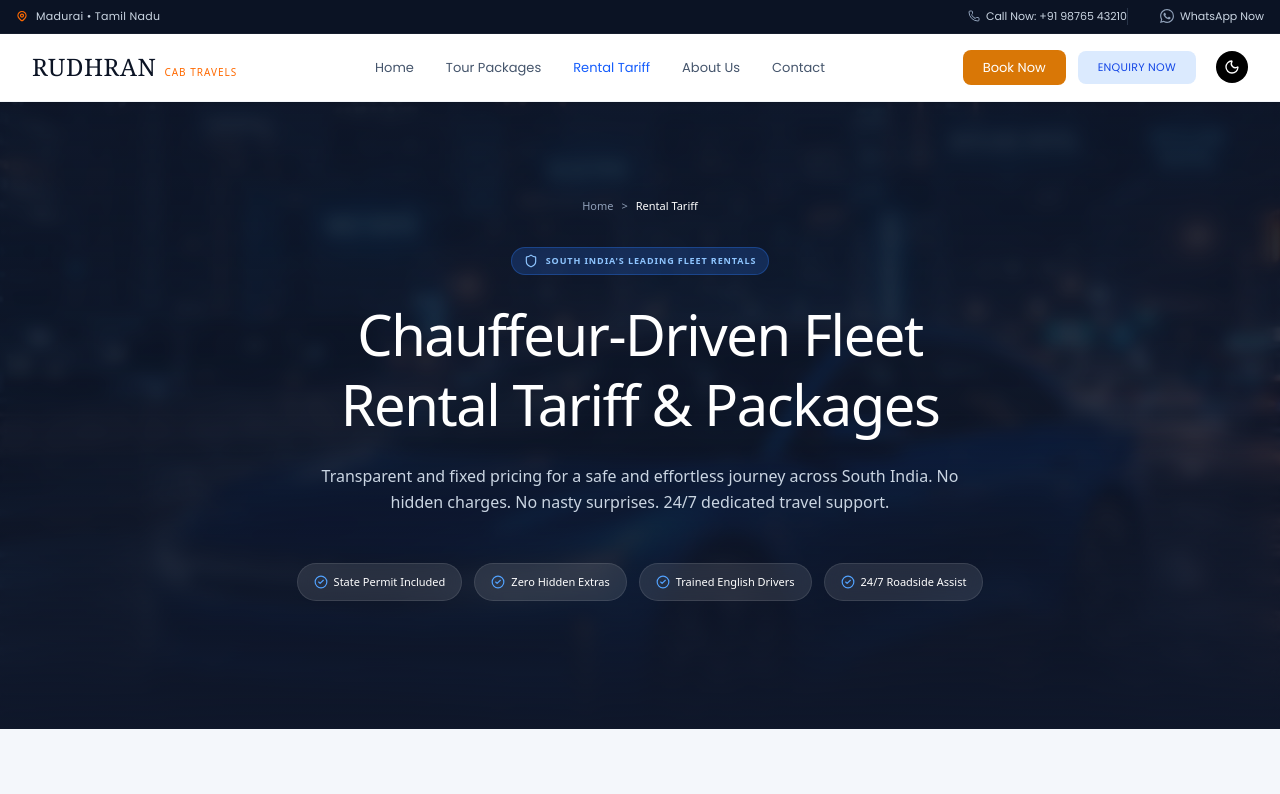
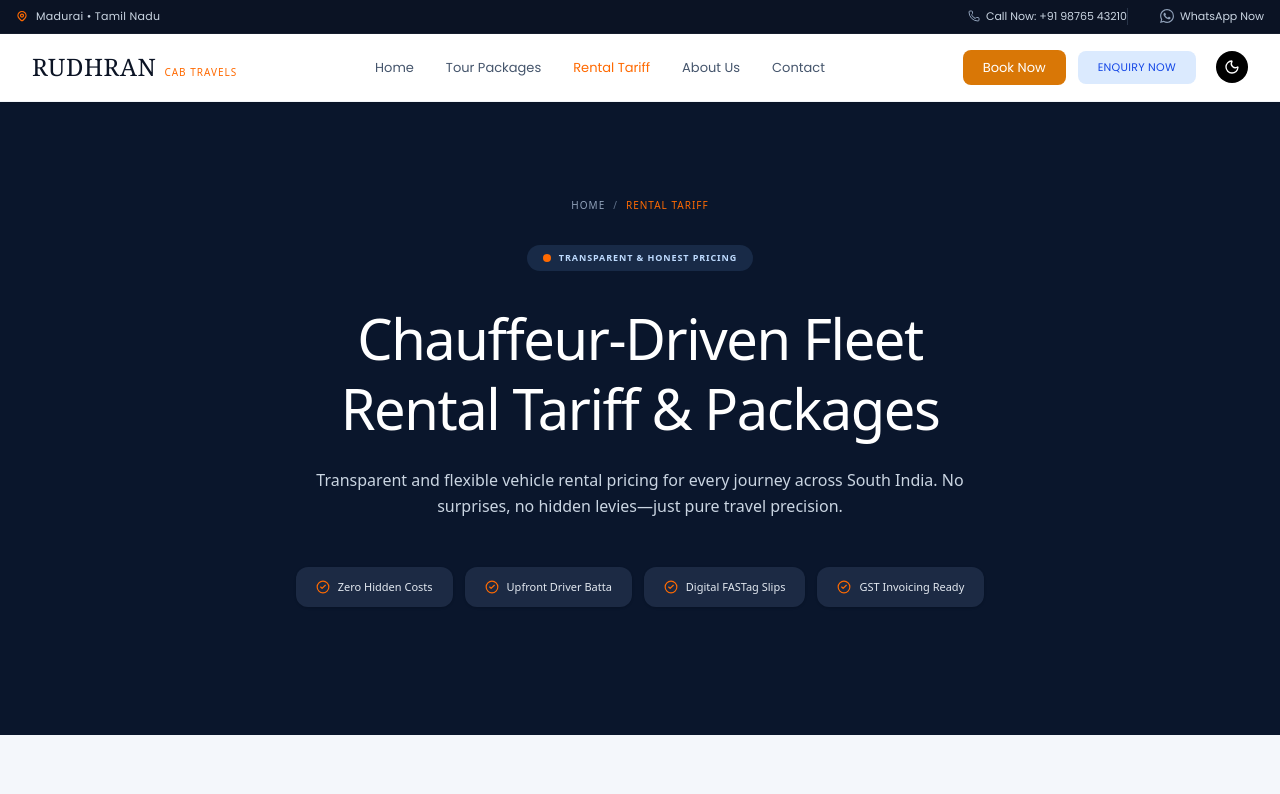
Before and after one commit to aeropeak26/Rudhran_travels, a Next.js app: page /tariff in a window 1280 px wide. Shown: the top 794 px of the page. Built offline with nearby package versions, Linux system fonts and the light colour scheme.

Commit message:
Update Tariff Hero section and Header active color

```diff
--- a/src/app/tariff/page.tsx
+++ b/src/app/tariff/page.tsx
@@ -103,30 +103,17 @@ export default function TariffPage() {
       <main className="flex-grow">
 
         {/* 1. Hero Section */}
-        <section className="relative pt-24 pb-32 overflow-hidden">
-          {/* Background Image */}
-          <div className="absolute inset-0 z-0">
-            <Image
-              src="/images/hero_car.png"
-              alt="South India Touring Fleet"
-              fill
-              className="object-cover object-center"
-              priority
-            />
-            <div className="absolute inset-0 bg-[#0f172a]/85 backdrop-blur-sm"></div>
-            <div className="absolute inset-0 bg-gradient-to-t from-[#0f172a] via-transparent to-[#0f172a]/50"></div>
-          </div>
-
+        <section className="relative pt-24 pb-32 overflow-hidden bg-[#0A162C]">
           <div className="relative z-10 max-w-7xl mx-auto px-4 sm:px-6 lg:px-8 text-center flex flex-col items-center">
 
-            <div className="flex items-center space-x-2 text-[11px] font-medium text-slate-400 mb-8">
+            <div className="flex items-center space-x-2 text-[10px] font-bold text-slate-400 mb-8 uppercase tracking-widest">
               <Link href="/" className="hover:text-white transition-colors">Home</Link>
-              <span>&gt;</span>
-              <span className="text-white font-bold">Rental Tariff</span>
+              <span className="text-slate-500">/</span>
+              <span className="text-orange-500">Rental Tariff</span>
             </div>
 
-            <div className="inline-flex items-center gap-2 px-3 py-1.5 bg-blue-500/20 text-blue-300 border border-blue-500/30 text-[9px] font-bold uppercase tracking-widest rounded-full mb-6">
-              <Shield className="w-3.5 h-3.5" /> SOUTH INDIA'S LEADING FLEET RENTALS
+            <div className="inline-flex items-center gap-2 px-4 py-1.5 bg-[#182a47] text-blue-200 text-[9px] font-bold uppercase tracking-widest rounded-full mb-8">
+              <div className="w-2 h-2 rounded-full bg-orange-500"></div> TRANSPARENT & HONEST PRICING
             </div>
 
             <h1 className="text-4xl md:text-5xl lg:text-[3.5rem] font-bold tracking-tight text-white mb-6 leading-tight max-w-4xl">
@@ -134,21 +121,21 @@ export default function TariffPage() {
             </h1>
 
             <p className="text-sm md:text-base text-slate-300 leading-relaxed mb-12 max-w-2xl">
-              Transparent and fixed pricing for a safe and effortless journey across South India. No hidden charges. No nasty surprises. 24/7 dedicated travel support.
+              Transparent and flexible vehicle rental pricing for every journey across South India. No surprises, no hidden levies—just pure travel precision.
             </p>
 
             <div className="flex flex-wrap items-center justify-center gap-3">
-              <div className="flex items-center gap-1.5 bg-white/10 hover:bg-white/20 transition-colors border border-white/10 backdrop-blur-md px-4 py-2.5 rounded-full text-white text-[11px] font-medium">
-                <CheckCircle2 className="w-3.5 h-3.5 text-blue-400" /> State Permit Included
+              <div className="flex items-center gap-2 bg-[#1c2a44] hover:bg-[#233554] transition-colors px-5 py-3 rounded-xl text-slate-200 text-[11px] font-medium shadow-sm">
+                <CheckCircle2 className="w-3.5 h-3.5 text-orange-500" /> Zero Hidden Costs
               </div>
-              <div className="flex items-center gap-1.5 bg-white/10 hover:bg-white/20 transition-colors border border-white/10 backdrop-blur-md px-4 py-2.5 rounded-full text-white text-[11px] font-medium">
-                <CheckCircle2 className="w-3.5 h-3.5 text-blue-400" /> Zero Hidden Extras
+              <div className="flex items-center gap-2 bg-[#1c2a44] hover:bg-[#233554] transition-colors px-5 py-3 rounded-xl text-slate-200 text-[11px] font-medium shadow-sm">
+                <CheckCircle2 className="w-3.5 h-3.5 text-orange-500" /> Upfront Driver Batta
               </div>
-              <div className="flex items-center gap-1.5 bg-white/10 hover:bg-white/20 transition-colors border border-white/10 backdrop-blur-md px-4 py-2.5 rounded-full text-white text-[11px] font-medium">
-                <CheckCircle2 className="w-3.5 h-3.5 text-blue-400" /> Trained English Drivers
+              <div className="flex items-center gap-2 bg-[#1c2a44] hover:bg-[#233554] transition-colors px-5 py-3 rounded-xl text-slate-200 text-[11px] font-medium shadow-sm">
+                <CheckCircle2 className="w-3.5 h-3.5 text-orange-500" /> Digital FASTag Slips
               </div>
-              <div className="flex items-center gap-1.5 bg-white/10 hover:bg-white/20 transition-colors border border-white/10 backdrop-blur-md px-4 py-2.5 rounded-full text-white text-[11px] font-medium">
-                <CheckCircle2 className="w-3.5 h-3.5 text-blue-400" /> 24/7 Roadside Assist
+              <div className="flex items-center gap-2 bg-[#1c2a44] hover:bg-[#233554] transition-colors px-5 py-3 rounded-xl text-slate-200 text-[11px] font-medium shadow-sm">
+                <CheckCircle2 className="w-3.5 h-3.5 text-orange-500" /> GST Invoicing Ready
               </div>
             </div>
 
--- a/src/components/Header.tsx
+++ b/src/components/Header.tsx
@@ -55,7 +55,7 @@ export default function Header({ onOpenBookingModal }: HeaderProps) {
               <Link
                 key={link.name}
                 href={link.href}
-                className={`text-[13px] font-medium transition-colors ${isActive ? 'text-blue-600' : 'text-slate-600 hover:text-orange-500'}`}
+                className={`text-[13px] font-medium transition-colors ${isActive ? 'text-orange-500' : 'text-slate-600 hover:text-orange-500'}`}
               >
                 {link.name}
               </Link>
```
